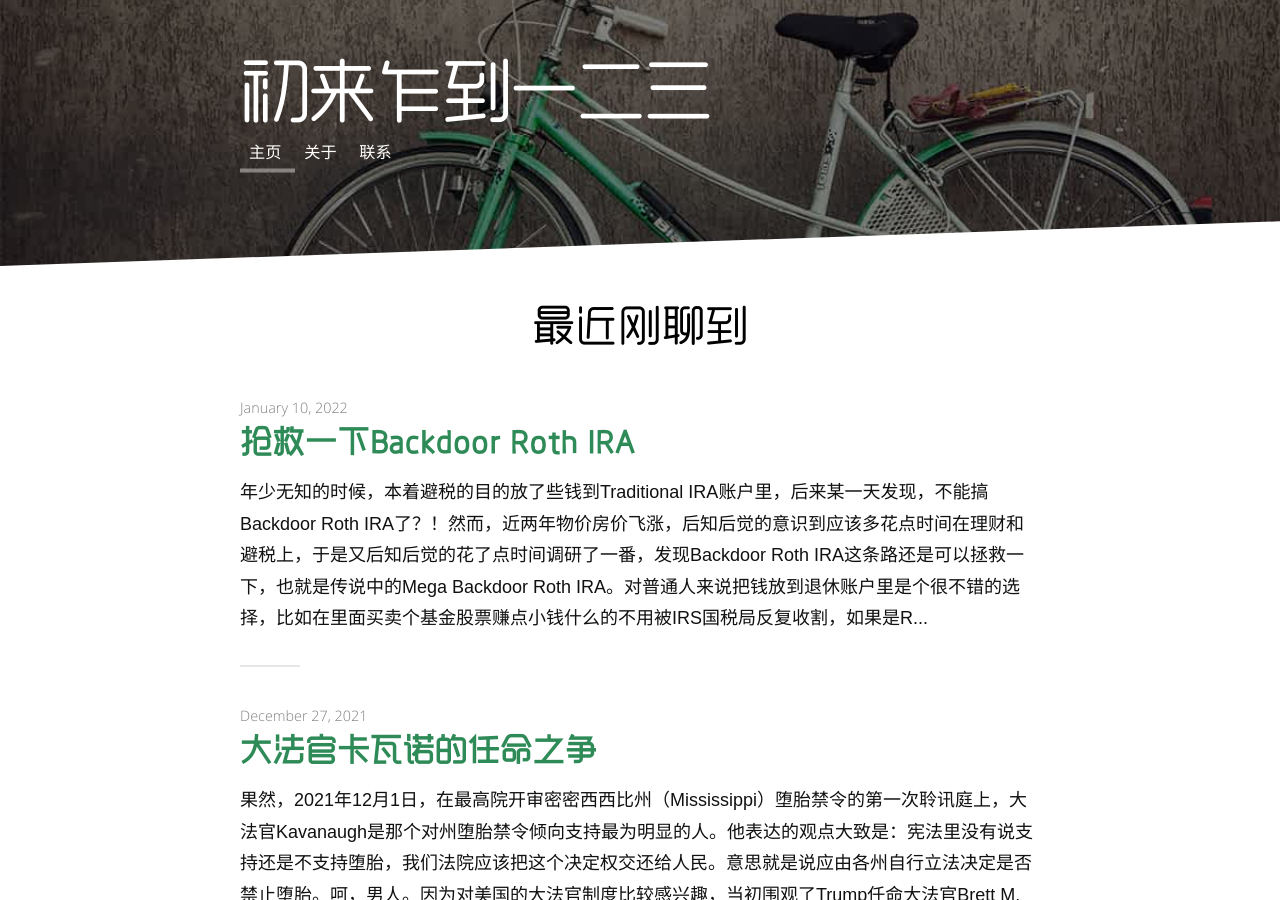
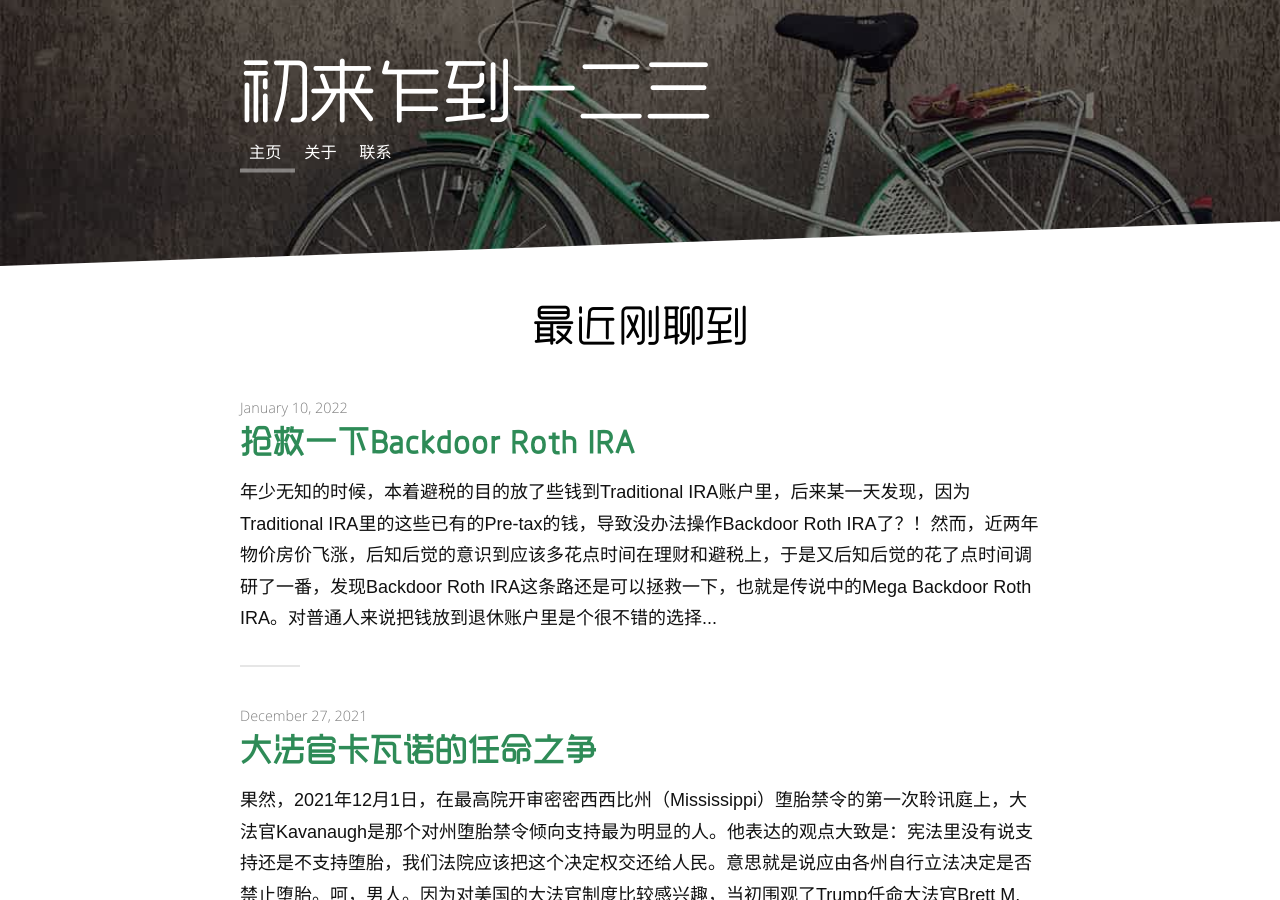
Before and after one commit to wolfwifee/wolfwifee.github.com, a Jekyll site: the page built from index.html, in a window 1280 px wide and 900 px high. Built offline with Jekyll 4.4.1, drawn with Linux system fonts in a browser that asks for light colours; the list of posts is cut into pages by our own code.

Commit message:
Update 2022-01-10-contribute-backdoor-roth-ira.md

```diff
--- a/_posts/2022-01-10-contribute-backdoor-roth-ira.md
+++ b/_posts/2022-01-10-contribute-backdoor-roth-ira.md
@@ -10,7 +10,7 @@ dateModified: 2022-01-10T00:00:00.000Z
 date: 2022-01-10
 ---
 
-<span class="dropcap">年</span>少无知的时候，本着避税的目的放了些钱到Traditional IRA账户里，后来某一天发现，不能搞Backdoor Roth IRA了？！
+<span class="dropcap">年</span>少无知的时候，本着避税的目的放了些钱到Traditional IRA账户里，后来某一天发现，因为Traditional IRA里的这些已有的Pre-tax的钱，导致没办法操作Backdoor Roth IRA了？！
 
 <p style="margin-bottom:70px"></p>
 
```
Also changed, not shown: other parts of _posts/2022-01-10-contribute-backdoor-roth-ira.md (+1 -1 lines).
